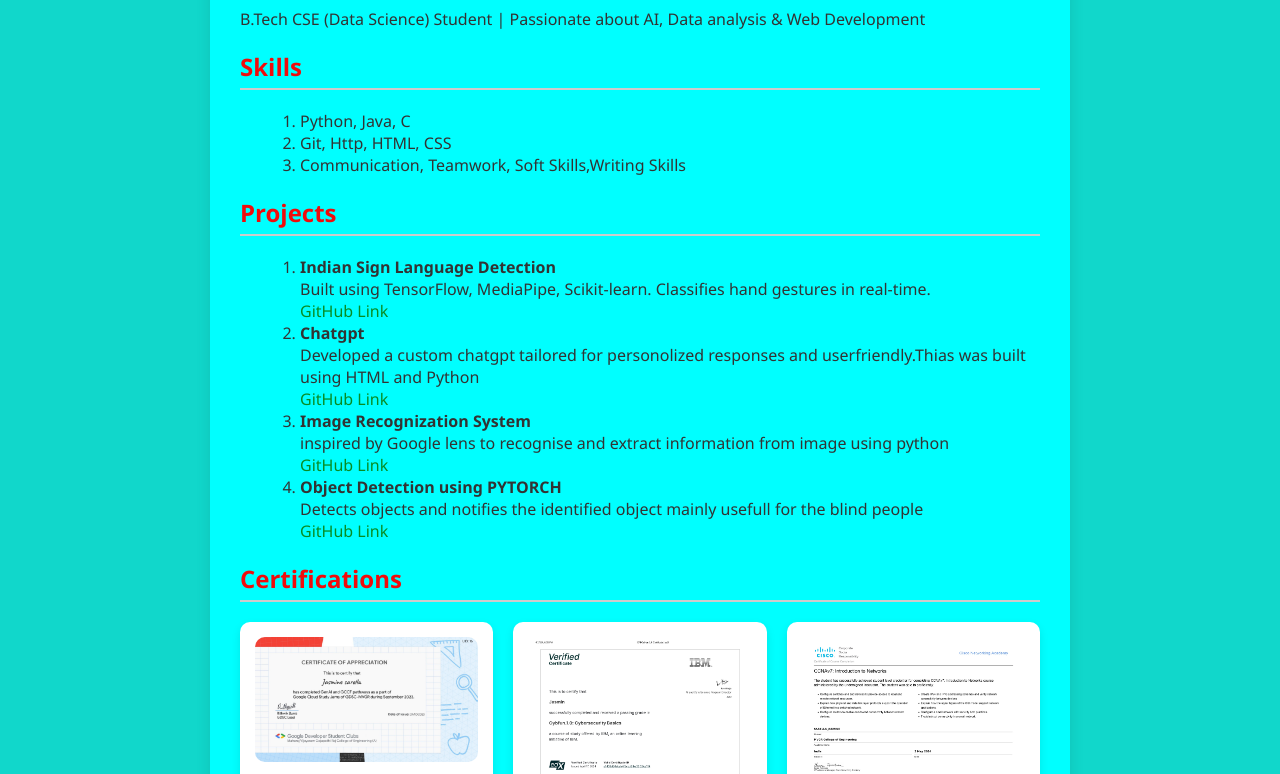
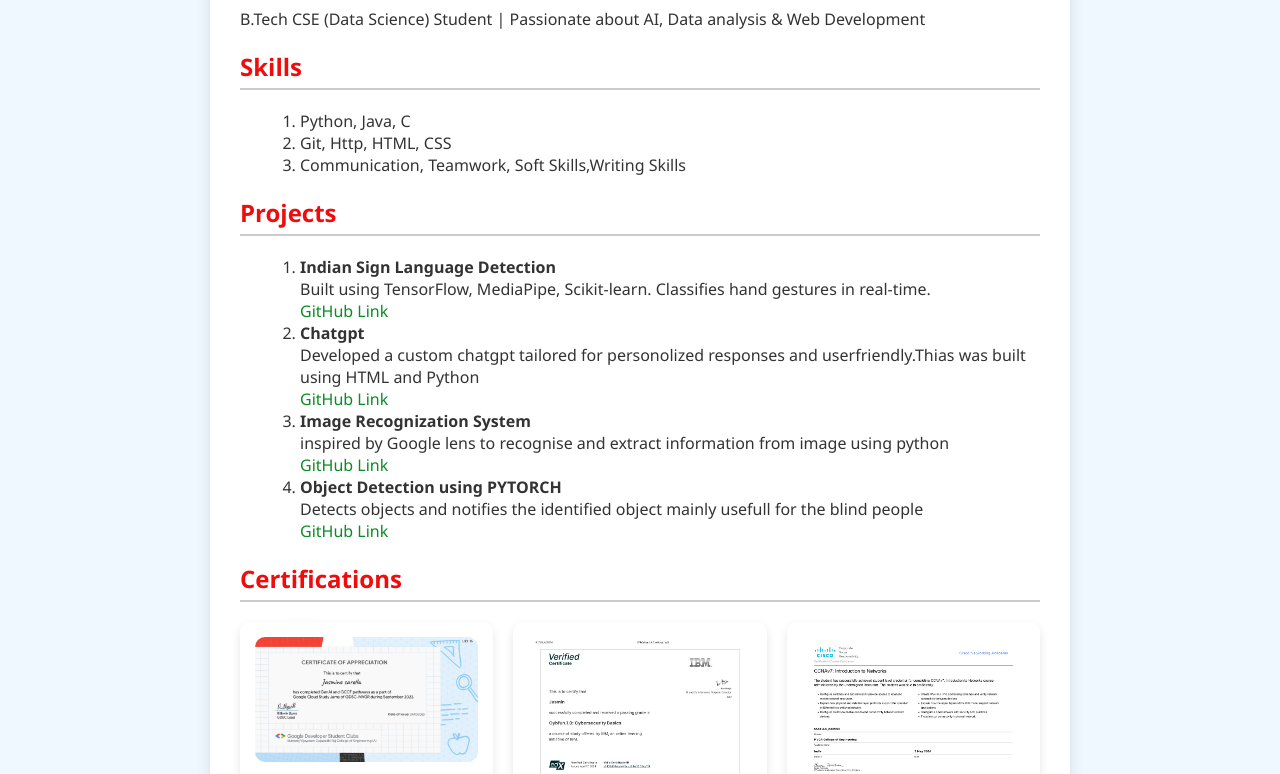
Before and after one commit to Jasmin11123/Portfolio, a plain HTML site: page index.html in a window 1280 px wide. Shown: the part 297-1071 px from the top of the page. Drawn offline with Linux system fonts and the light colour scheme.

Commit message:
Update style.css

```diff
--- a/style.css
+++ b/style.css
@@ -2,7 +2,7 @@ body {
   font-family: 'Segoe UI', sans-serif;
   margin: 0;
   padding: 20px;
-  background-color: #11d7cb;
+  background-color: #f0f8ff;
   color: #333;
 }
 
@@ -34,9 +34,9 @@ a:hover {
 .container {
   max-width: 800px;
   margin: auto;
-  background-color: #00ffff; /* or "cyan" or any hex code you like */
+  background-color: #ffffff; /* or "cyan" or any hex code you like */
   padding: 30px;
-  border-radius: 10px;
+  border-radius: 15px;
   box-shadow: 0 0 15px rgba(0,0,0,0.1);
 }
 .button-group {
```
